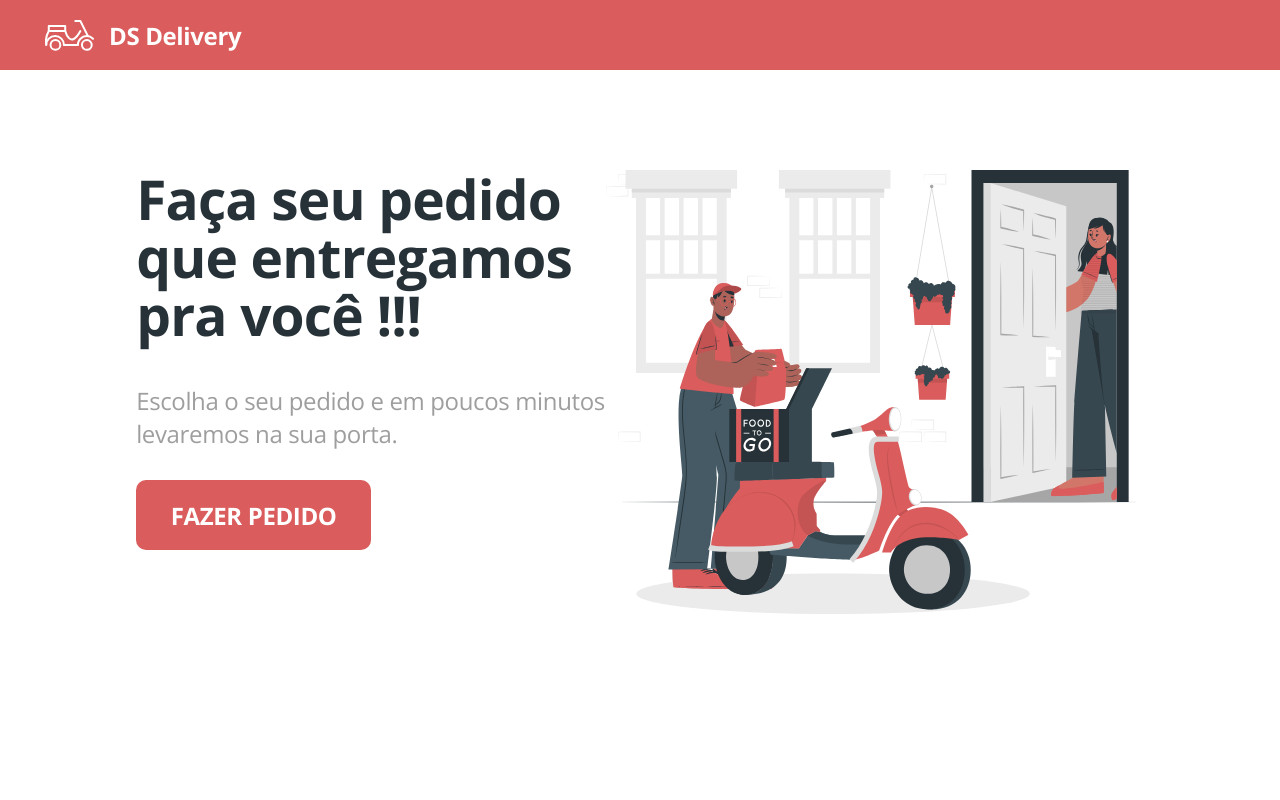
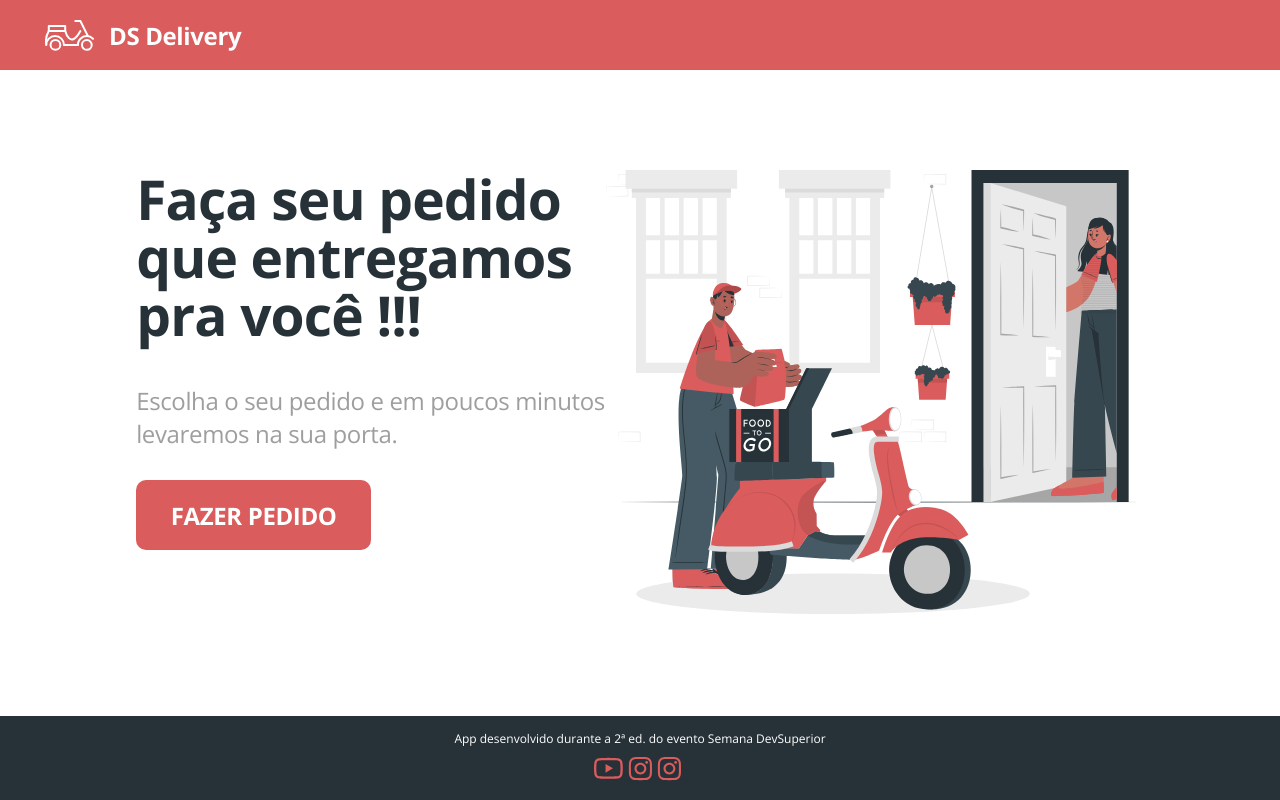
Before and after one commit to felipeghidini/dsdeliver-sds2, a React (Create React App) app in the folder front-web/: page /orders in a window 1280 px wide. Built offline with nearby package versions, Linux system fonts and the light colour scheme.

Commit message:
Add Footer

```diff
--- /dev/null
+++ b/front-web/src/Footer/index.tsx
@@ -0,0 +1,26 @@
+import './styles.css';
+import React from 'react';
+import { ReactComponent as YouTubeIcon } from './youtube.svg'
+import { ReactComponent as InstagranIcon } from './instagram.svg'
+
+
+function Footer() {
+    return (
+        <footer className="main-footer">
+            App desenvolvido durante a 2ª ed. do evento Semana DevSuperior
+            <div className="footer-icons">
+                <a href="https://www.youtube.com/c/DevSuperior" target="_new">
+                    <YouTubeIcon />
+                </a>
+                <a href="https://www.linkedin.com/school/devsuperior/" target="_new">
+                    <InstagranIcon />
+                </a>
+                <a href="https://www.instagram.com/c/devsuperiorig" target="_new">
+                <InstagranIcon />
+                </a>
+            </div>
+        </footer>
+    )
+}
+
+export default Footer;
--- /dev/null
+++ b/front-web/src/Footer/styles.css
@@ -0,0 +1,20 @@
+.main-footer {
+    padding-top: 15px;
+    padding-bottom: 15px;
+    background-color: var(--dark-color);
+    font-weight: normal;
+    font-size: 12px;
+    line-height: 16px;
+    text-align: center;
+    color: #FFF;
+  }
+
+  .footer-icons {
+    margin-top: 10px;
+    display: flex;
+    justify-content: center;
+  }
+
+  .footer-icons > * {
+    margin-right: 5px;
+  }
--- a/front-web/src/Home/index.tsx
+++ b/front-web/src/Home/index.tsx
@@ -1,17 +1,19 @@
 import './styles.css';
 import React from 'react';
 import { ReactComponent as MainImage } from './main.svg'
+import Footer from '../Footer';
 
 function Home() {
     return (
+        <>
             <div className="home-container">
                 <div className="home-content">
                     <div className="homa-actions">
                         <h1 className="home-title">
-                        Faça seu pedido <br/> que entregamos <br/> pra você !!!
+                            Faça seu pedido <br /> que entregamos <br /> pra você !!!
                     </h1>
                         <h3 className="home-subtitle">
-                        Escolha o seu pedido e em poucos minutos <br/>
+                            Escolha o seu pedido e em poucos minutos <br />
                         levaremos na sua porta.
                     </h3>
                         <a href="orders" className="home-btn-order">
@@ -23,6 +25,8 @@ function Home() {
                     </div>
                 </div>
             </div>
+            <Footer />
+        </>
     )
 }
 
```
Also changed, not shown: front-web/src/Footer/instagram.svg (added), front-web/src/Footer/youtube.svg (added). Lines whose indentation alone changed are shown as unchanged.
